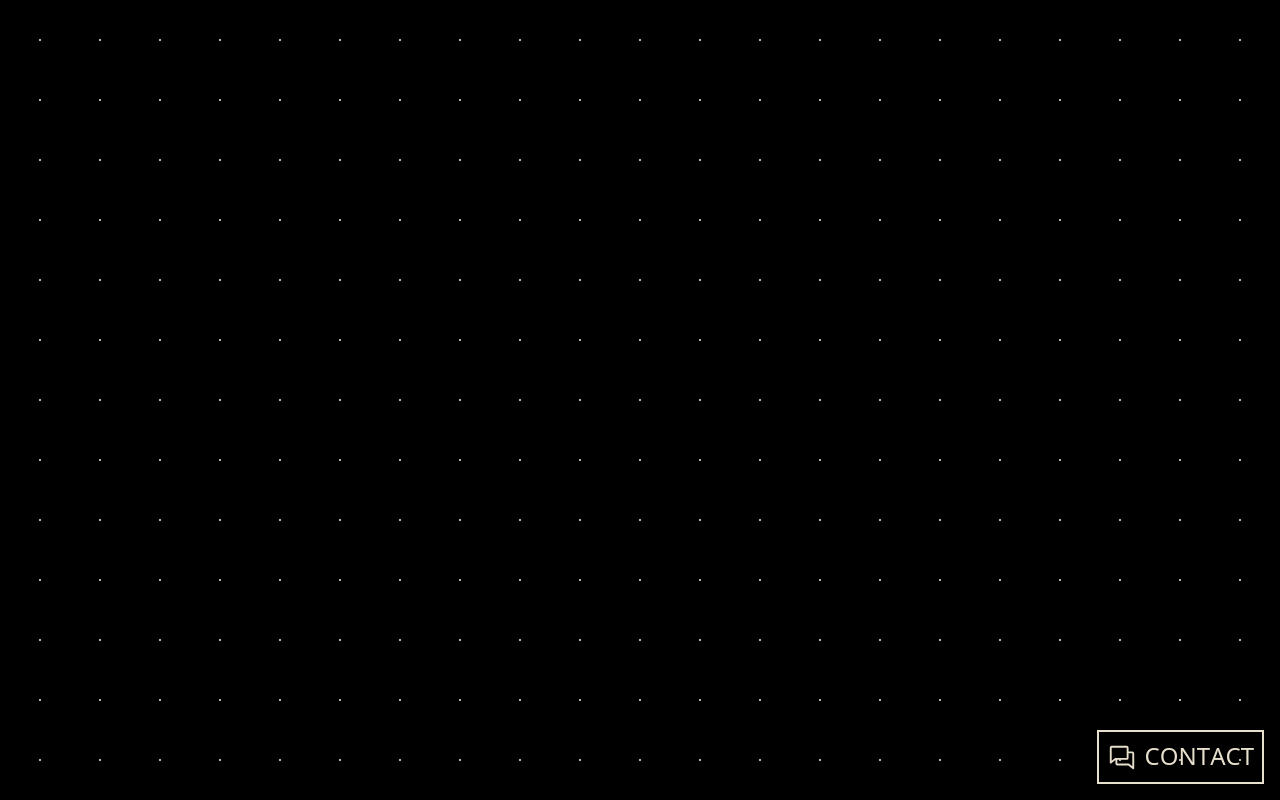
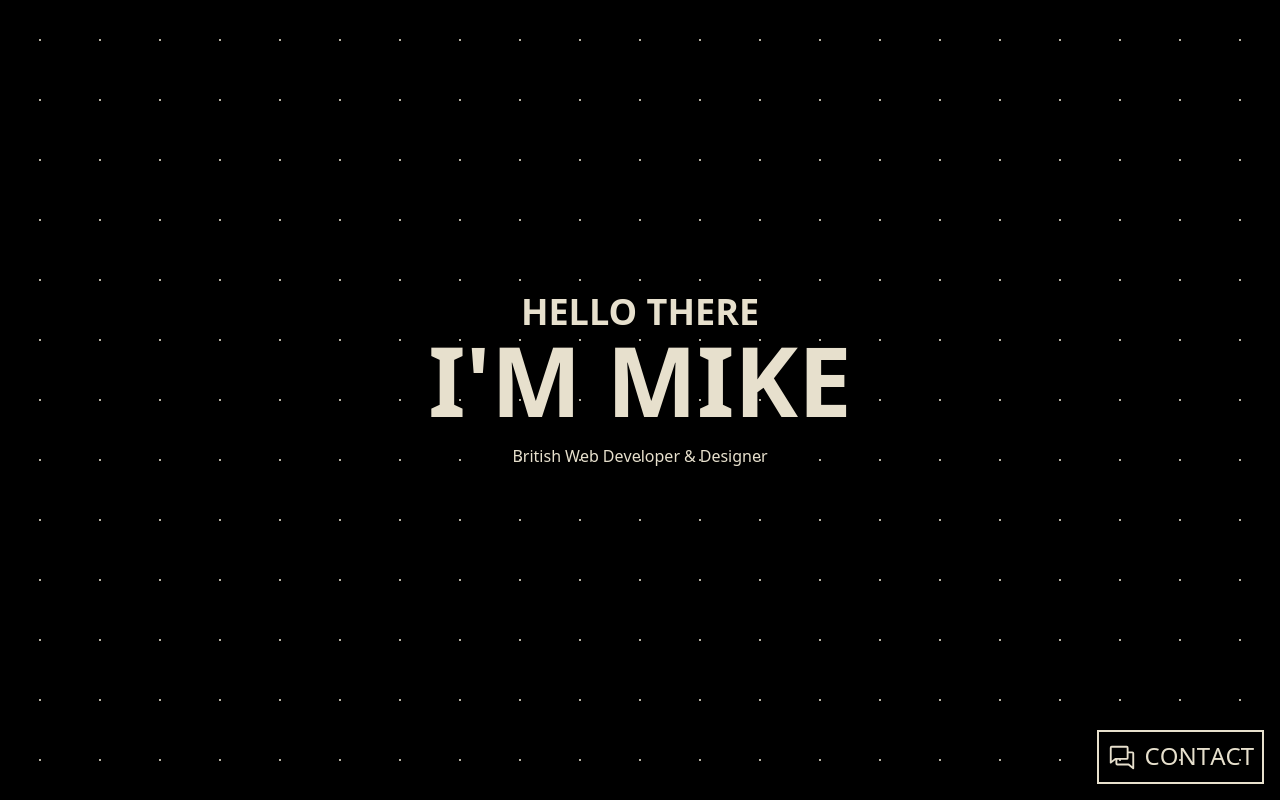
Before and after one commit to MikeNewXYZ/portfolio, a Next.js app: page / in a window 1280 px wide. Built offline with nearby package versions, Linux system fonts and the light colour scheme.

Commit message:
add hero component

```diff
--- a/src/app/page.js
+++ b/src/app/page.js
@@ -1,9 +1,12 @@
 import ContactButton from "@/components/contact-button/contact-button";
+import Hero from "@/components/hero/hero";
 
 export default function Home() {
 	return (
 		<>
-			<main className="container mx-auto py-4"></main>
+			<main className="container mx-auto">
+				<Hero />
+			</main>
 
 			<ContactButton href="/contact" />
 		</>
--- /dev/null
+++ b/src/components/hero/hero.js
@@ -0,0 +1,97 @@
+"use client";
+import { delay, motion } from "framer-motion";
+
+const topTextVariants = {
+	hidden: {
+		opacity: 0,
+		x: "-50%",
+	},
+	show: {
+		opacity: 1,
+		x: "0%",
+		transition: {
+			duration: 0.5,
+			type: "spring",
+		},
+	},
+};
+
+const mainTextVariants = {
+	hidden: {
+		opacity: 0,
+		x: "50%",
+	},
+	show: {
+		opacity: 1,
+		x: "0%",
+		transition: {
+			duration: 0.5,
+			type: "spring",
+		},
+	},
+};
+
+const bottomTextContainerVariants = {
+	hidden: {
+		opacity: 0,
+	},
+	show: {
+		opacity: 1,
+		transition: {
+			delayChildren: 1,
+			staggerChildren: 0.05,
+		},
+	},
+};
+
+const bottomTextVariants = {
+	hidden: {
+		opacity: 0,
+		scale: 0.8,
+	},
+	show: {
+		opacity: 1,
+		scale: 1,
+	},
+};
+
+export default function Hero() {
+	return (
+		<main className="flex h-screen w-full flex-col items-center justify-center pb-10 text-center">
+			<div className="font-black uppercase">
+				<motion.h1
+					className="text-4xl"
+					variants={topTextVariants}
+					initial="hidden"
+					animate="show"
+				>
+					hello there
+				</motion.h1>
+				<motion.h1
+					className="text-8xl"
+					variants={mainTextVariants}
+					initial="hidden"
+					animate="show"
+				>
+					i&apos;m mike
+				</motion.h1>
+			</div>
+			<motion.p
+				className="mt-4"
+				variants={bottomTextContainerVariants}
+				initial="hidden"
+				animate="show"
+			>
+				{"British Web Developer & Designer".split("").map((l, i) => (
+					<motion.span
+						key={i}
+						className={`inline-block ${l === " " ? "px-0.5" : ""}`}
+						variants={bottomTextVariants}
+					>
+						{l}
+					</motion.span>
+				))}
+			</motion.p>
+		</main>
+	);
+}
```
